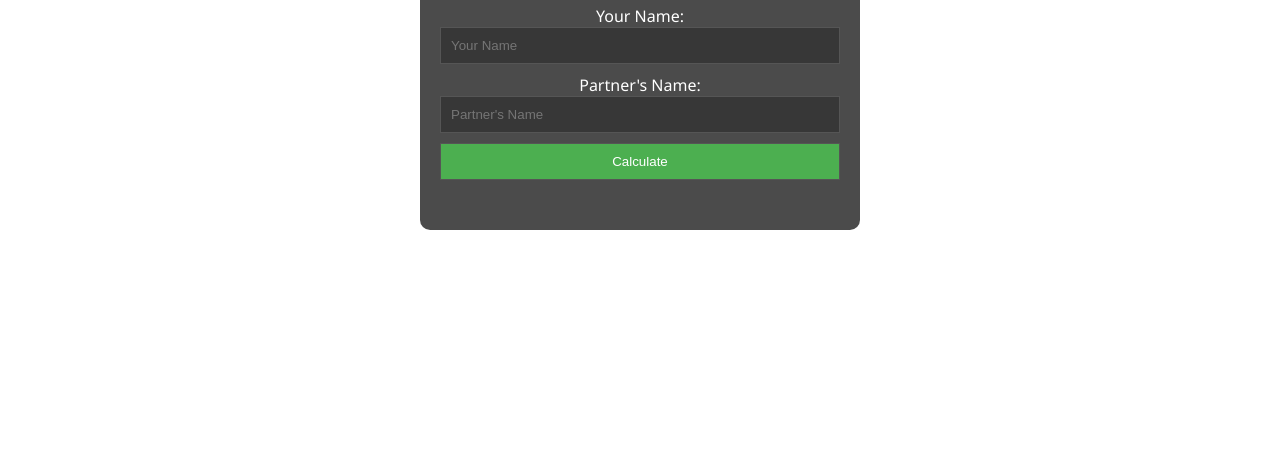
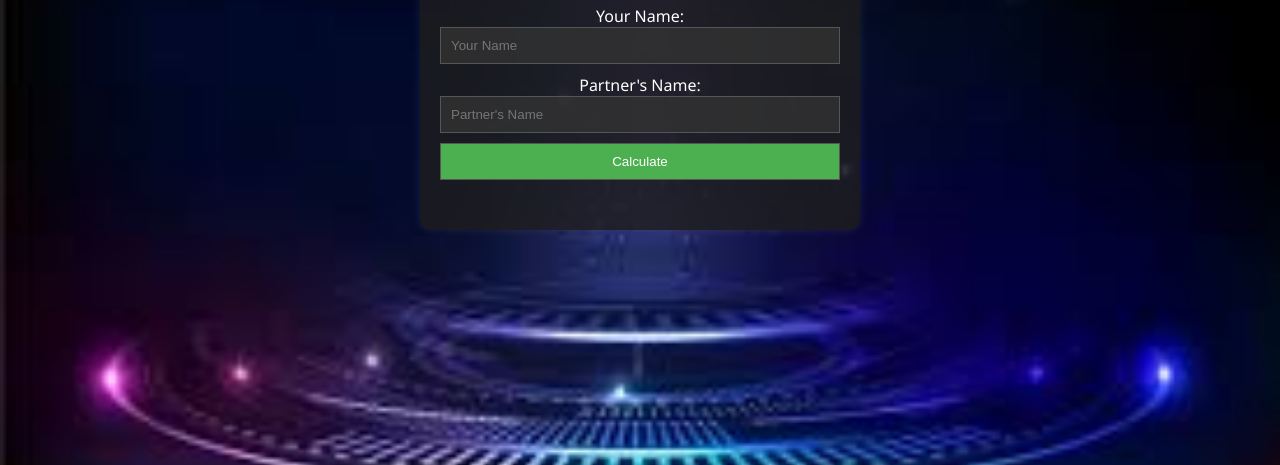
Before and after one commit to 12Sap/First, a plain HTML site: page index.html in a window 1280 px wide. Shown: the part 335-800 px from the top of the page. Drawn offline with Linux system fonts and the light colour scheme.

Commit message:
Update style.css

```diff
--- a/style.css
+++ b/style.css
@@ -5,7 +5,7 @@ body {
     justify-content: center;
     height: 100vh;
     margin: 0;
-    background: url("/images/download.jpeg") center/cover no-repeat;
+    background: url("First/download.jpeg") center/cover no-repeat;
     color: #fff;
 }
 
```
